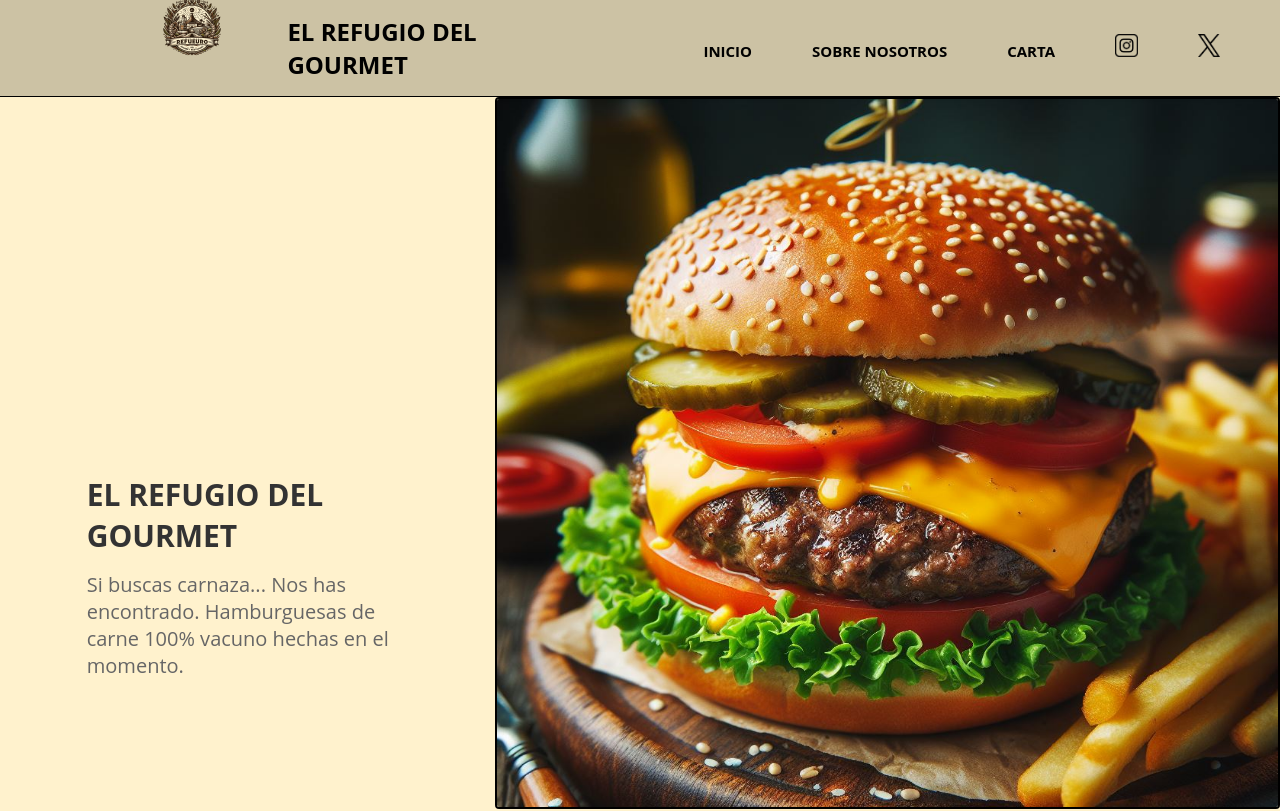
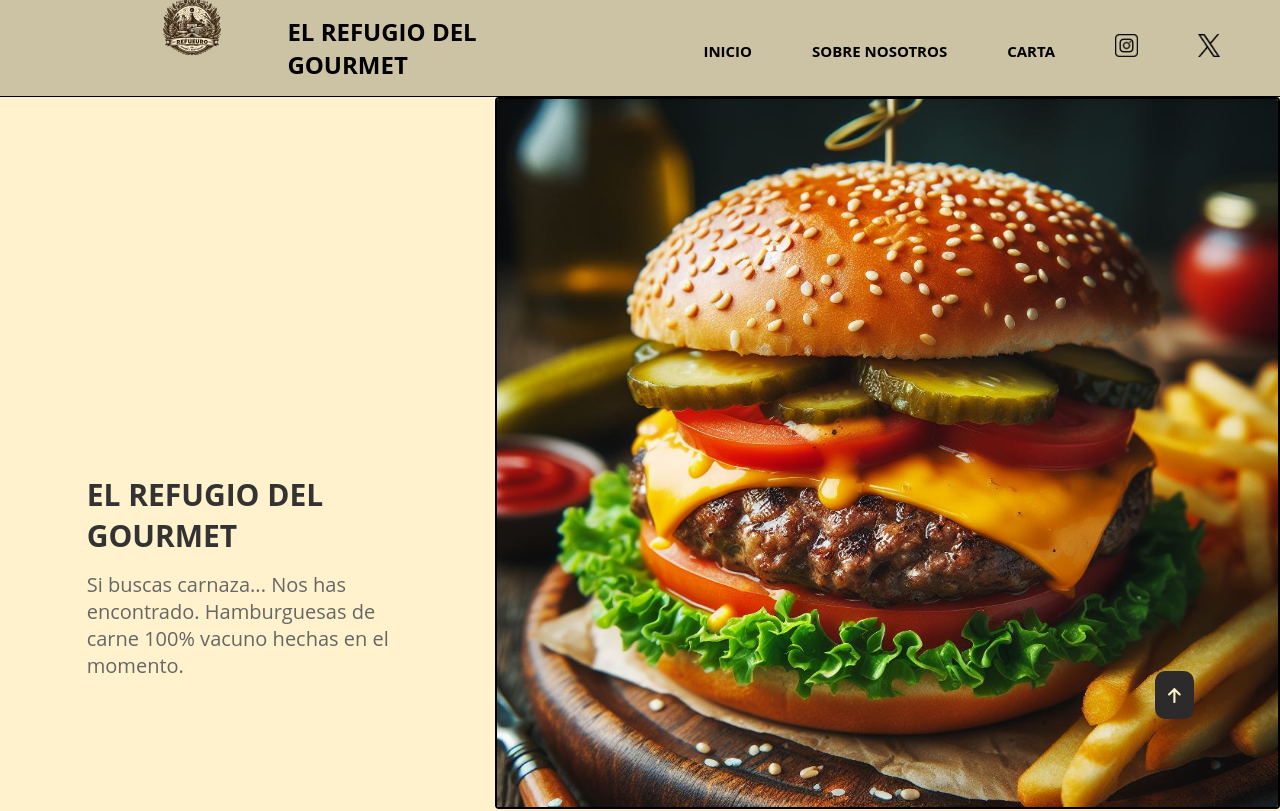
Before and after one commit to Deathvks/EL-REFUGIO-DEL-GOURMET, a React (Vite) app: page / in a window 1280 px wide. Shown: the top 811 px of the page. Built offline with nearby package versions, Linux system fonts and the light colour scheme.

Commit message:
add arrow-top

```diff
--- a/index.html
+++ b/index.html
@@ -1,13 +1,19 @@
 <!doctype html>
 <html lang="en">
+
 <head>
   <meta charset="UTF-8" />
-    <link rel="icon" type="image/jpeg" href="/img/refugioDelGourmet.png"/>
+  <link rel="icon" type="image/jpeg" href="/img/refugioDelGourmet.png" />
+  <!-- <link rel="stylesheet" href="https://cdnjs.cloudflare.com/ajax/libs/font-awesome/6.5.1/css/all.min.css"
+    integrity="sha512-DTOQO9RWCH3ppGqcWaEA1BIZOC6xxalwEsw9c2QQeAIftl+Vegovlnee1c9QX4TctnWMn13TZye+giMm8e2LwA=="
+    crossorigin="anonymous" referrerpolicy="no-referrer" /> -->
   <meta name="viewport" content="width=device-width, initial-scale=1.0" />
   <title>EL REFUGIO DEL GOURMET</title>
 </head>
+
 <body>
   <div id="root"></div>
   <script type="module" src="/src/main.jsx"></script>
 </body>
+
 </html>
--- a/package.json
+++ b/package.json
@@ -10,6 +10,11 @@
     "preview": "vite preview"
   },
   "dependencies": {
+    "@fortawesome/fontawesome-svg-core": "^6.5.2",
+    "@fortawesome/free-brands-svg-icons": "^6.5.2",
+    "@fortawesome/free-regular-svg-icons": "^6.5.2",
+    "@fortawesome/free-solid-svg-icons": "^6.5.2",
+    "@fortawesome/react-fontawesome": "^0.2.0",
     "react": "^18.2.0",
     "react-dom": "^18.2.0",
     "react-router-dom": "^6.22.3"
--- a/src/components/arrow/Arrow.css
+++ b/src/components/arrow/Arrow.css
@@ -0,0 +1,21 @@
+.arrow-container{
+    display: flex;
+    justify-content: center;
+    align-items: center;
+    width: 3vw;
+    height: 6vh;
+    border-radius: 10px;
+    background-color: rgb(44, 42, 42);
+    position: relative;
+    margin-right: 3em;
+    margin-bottom: 5em;
+    position: fixed ;
+    right: 3%;
+    bottom: 0.1%;
+}
+
+.header-icons-desktop{
+    width: 1vw;
+    height: auto;
+    color: #fff2cd;
+}
--- a/src/components/arrow/Arrow.jsx
+++ b/src/components/arrow/Arrow.jsx
@@ -0,0 +1,26 @@
+import "./Arrow.css";
+
+import { FontAwesomeIcon } from '@fortawesome/react-fontawesome'
+// import { faGithub } from '@fortawesome/free-brands-svg-icons'
+import { faArrowUp } from '@fortawesome/free-solid-svg-icons'
+// import { faUser } from '@fortawesome/free-regular-svg-icons'
+
+function Arrow() {
+
+    const scrollToTop = () => {
+        window.scrollTo({
+            top: 0,
+            behavior: 'smooth',
+        });
+
+    }
+
+    return (
+        <div className="arrow-container">
+            <FontAwesomeIcon onClick={scrollToTop} className="header-icons-desktop" icon={faArrowUp} />
+            {/* <i class="fa-solid fa-arrow-up fa-xs" style="color: #fff2cd;"></i> */}
+        </div>
+    )
+}
+
+export default Arrow;
--- a/src/pages/home/Home.jsx
+++ b/src/pages/home/Home.jsx
@@ -3,6 +3,8 @@ import Footer from "../../components/footer/Footer";
 import Content from "../../components/content/Content";
 import ImageList from "../../components/image-list/ImageList";
 import Card from "../../components/card/Card";
+import Arrow from "../../components/arrow/Arrow";
+
 
 function Home() {
   return (
@@ -12,6 +14,7 @@ function Home() {
       <ImageList />
       <Card />
       <Footer />
+      <Arrow/>
     </div>
   );
 }
```
Also changed, not shown: src/services/arrow/arrow.js (deleted, +0 -17 lines), 1 other file (tests, documents, lock files or other folders). Lines whose indentation alone changed are shown as unchanged.
